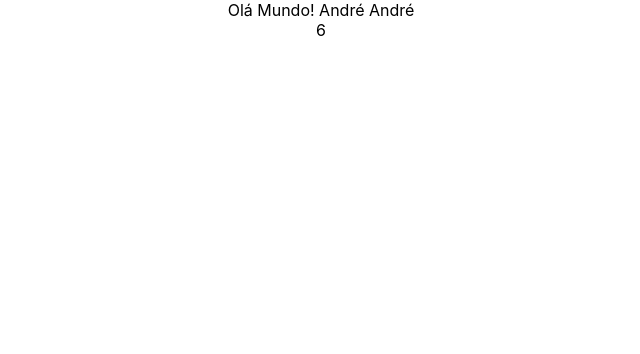
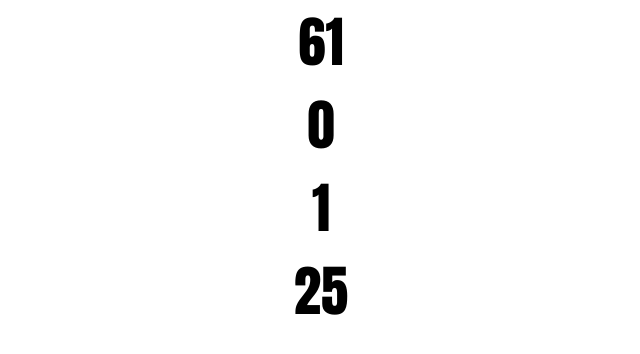
Before and after one commit to adelabiglia/Projeto_Integrador_UC1, a React (Create React App) app in the folder pi_react/: page / in a window 1280 px wide. Shown: the top 354 px of the page, without its empty margins (319-959 px from the left). Built offline with nearby package versions, Linux system fonts and the light colour scheme.

Commit message:
calculadora feita

```diff
--- a/pi_react/src/App.css
+++ b/pi_react/src/App.css
@@ -1,5 +1,7 @@
 .App {
   text-align: center;
+  font-size: 55px;
+  font-family: Impact, Haettenschweiler, 'Arial Narrow Bold', sans-serif
 }
 
 .App-logo {
@@ -12,6 +14,7 @@
     animation: App-logo-spin infinite 20s linear;
   }
 }
+
 
 .App-header {
   background-color: #282c34;
--- a/pi_react/src/App.js
+++ b/pi_react/src/App.js
@@ -3,7 +3,8 @@ import './App.css';
 
 function App() { // aqui é javascript
 
-  let oi = "Olá Mundo!";
+
+  /*let oi = "Olá Mundo!";
 
   oi += " André"; // soma suprimida = é a mesma coisa que oi = oi + " André"
 
@@ -13,12 +14,32 @@ function App() { // aqui é javascript
 
   function divide (a, b){
     return a /b;
+  }*/
+
+
+  function calculadora (a, b, op){
+  if (op == '+'){
+    return a + b
   }
+  else if (op == '-'){
+    return a - b
+  }
+  else if (op == '/'){
+    return a / b
+  }
+  else if (op == '*'){
+    return a * b
+  }
+  }
+
+
 
   return ( /* aqui é html*/
     <main className="App">
-      {soma(oi, " André") }<br/>
-      {divide(36, 6)}
+      {calculadora (5, calculadora(8, 7, '*'), '+')}<br/>
+      {calculadora (5, 5, '-')}<br/>
+      {calculadora (5, 5, '/')}<br/>
+      {calculadora (5, 5, '*')}<br/>
     </main>
   );
 }
```
